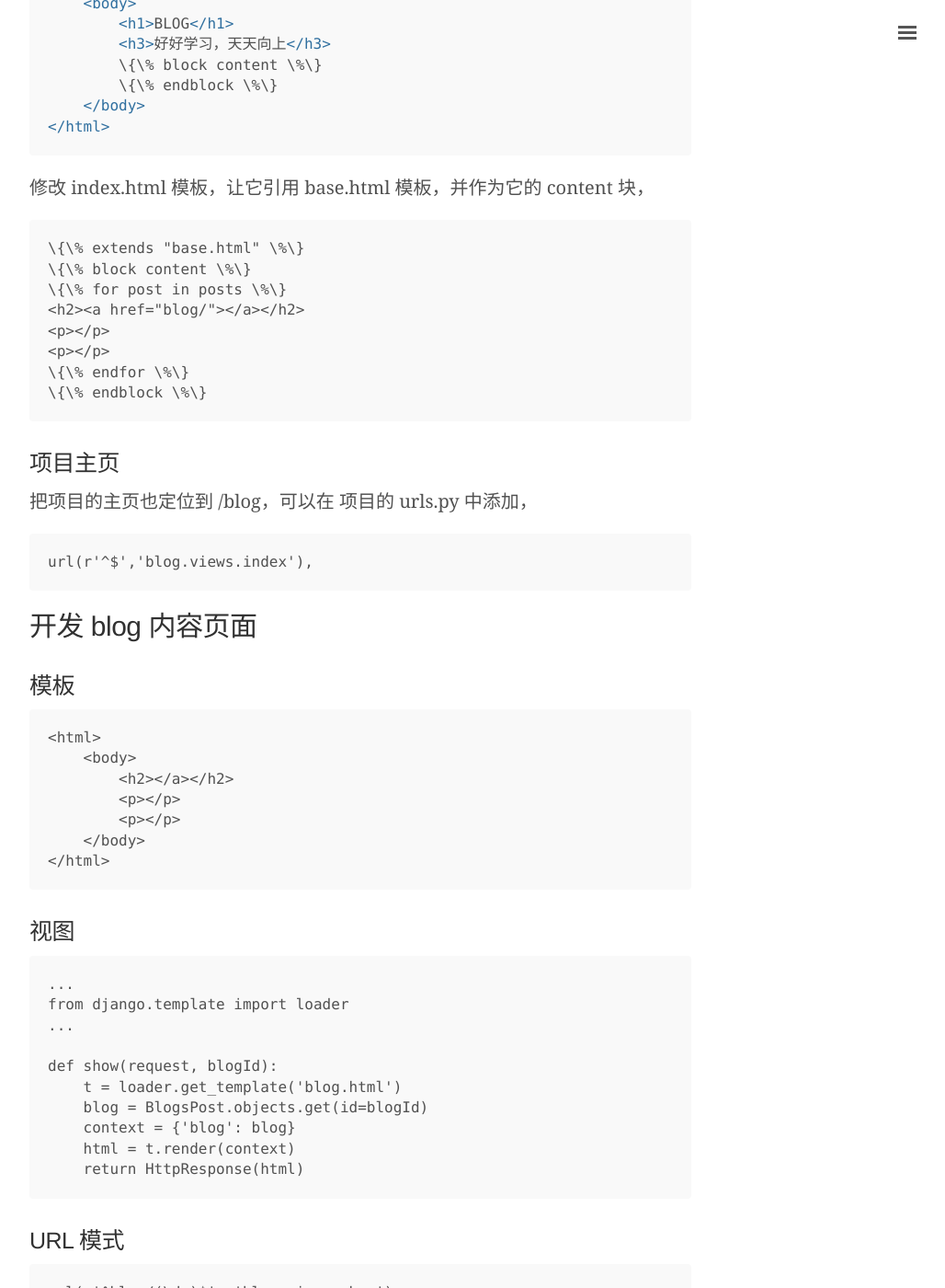
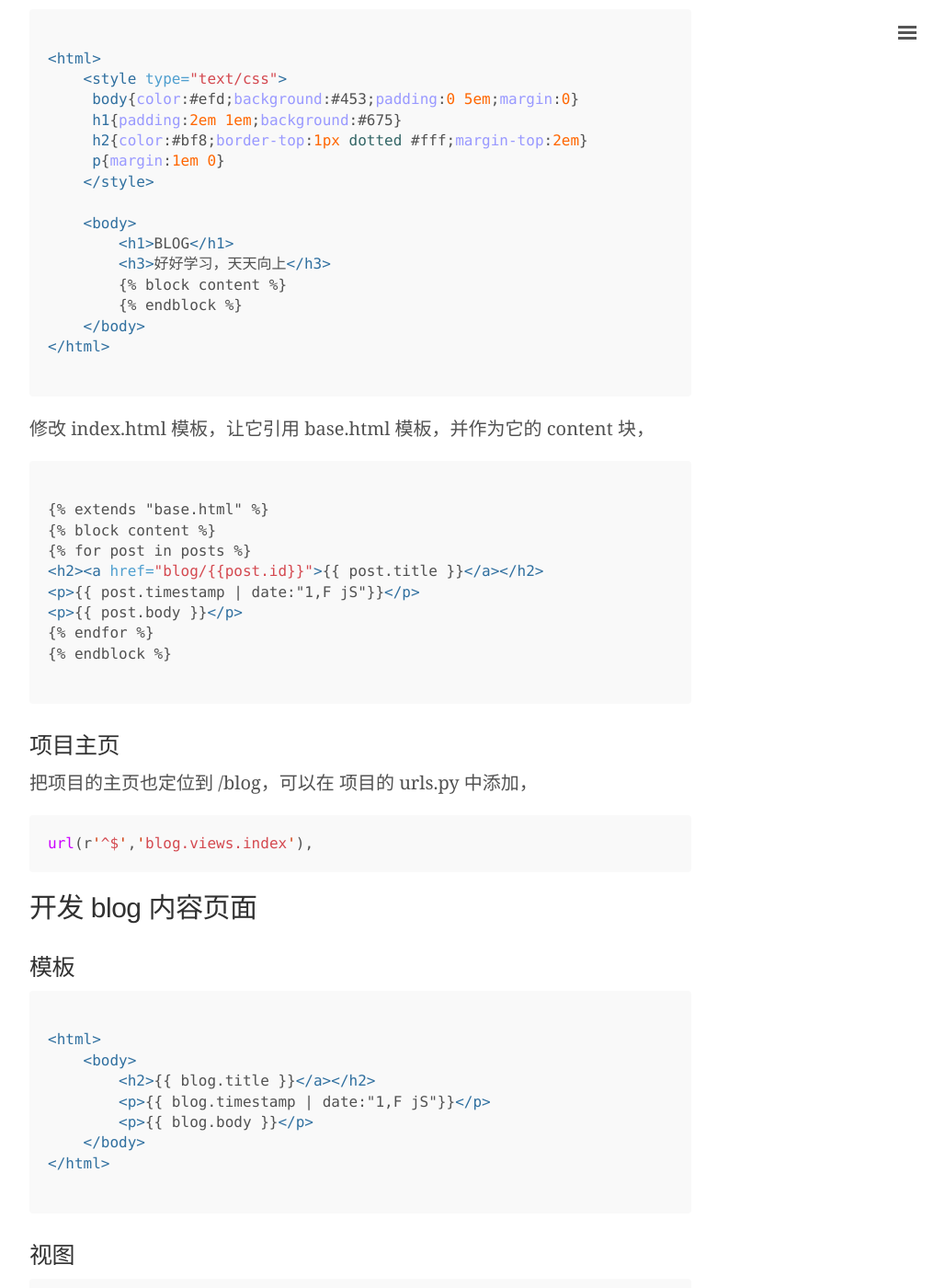
Before and after one commit to 0000-bigtree/0000-bigtree.github.io, a Jekyll site: the page built from _posts/2016-03-24-django-introduction.md, in a window 1280 px wide and 1400 px high, scrolled down 9961 px. Shown: the whole window at 92% size, without its empty margins (248-1276 px from the left). Built offline with Jekyll 4.4.1, drawn with Linux system fonts in a browser that asks for light colours; some of the changed text lies outside the part shown.

Commit message:
处理格式问题，模板的内容与liquid格式冲突了。

````diff
--- a/_posts/2016-03-24-django-introduction.md
+++ b/_posts/2016-03-24-django-introduction.md
@@ -127,15 +127,17 @@ WSGI(Web Server Gateway Interfac)，即 Django 项目与 Web 服务器的通信
 
 应用需要添加项目中，才能使用，项目才会把这个应用作为项目的一部分，进行管理，编辑 `django_first/settings.py`，在 `INSTALLED_APPS` 添加如下内容，
 
-    INSTALLED_APPS = [
-        'django.contrib.admin',
-        'django.contrib.auth',
-        'django.contrib.contenttypes',
-        'django.contrib.sessions',
-        'django.contrib.messages',
-        'django.contrib.staticfiles',
-        'blog', # 新增加的应用，上面是 Django 自带的应用
-    ]
+```python
+INSTALLED_APPS = [
+    'django.contrib.admin',
+    'django.contrib.auth',
+    'django.contrib.contenttypes',
+    'django.contrib.sessions',
+    'django.contrib.messages',
+    'django.contrib.staticfiles',
+    'blog', # 新增加的应用，上面是 Django 自带的应用
+]
+```
 
 # 应用目录介绍
 
@@ -159,23 +161,27 @@ Django 自带了后台管理的应用(django.contrib.admin)，这个应用也需
 
 在上面创建的 blog 应用中创建一个最简单的页面，首先编辑 `blog/views.py`，变成如下代码，
 
-    from django.shortcuts import render
-    from django.http import HttpResponse
+```python
+from django.shortcuts import render
+from django.http import HttpResponse
 
-    # Create your views here.
+# Create your views here.
 
-    def hello(request):
-        return HttpResponse('<html><body>Hello World!</body></html>')
+def hello(request):
+    return HttpResponse('<html><body>Hello World!</body></html>')
+```
 
 编辑项目中的 `django_first/urls.py`，添加 URL 映射，
 
-    from django.conf.urls import url
-    from django.contrib import admin
+```python
+from django.conf.urls import url
+from django.contrib import admin
 
-    urlpatterns = [
-        url(r'^admin/', admin.site.urls),
-        url(r'hello/', 'blog.views.hello'), # 新增的 blog 应用中的一个 URL 映射
-    ]
+urlpatterns = [
+    url(r'^admin/', admin.site.urls),
+    url(r'hello/', 'blog.views.hello'), # 新增的 blog 应用中的一个 URL 映射
+]
+```
 
 重新启动项目，即可查看结果，[http://127.0.0.1:8000/hello/](http://127.0.0.1:8000/hello/)，
 
@@ -205,16 +211,18 @@ Django 自带了后台管理的应用(django.contrib.admin)，这个应用也需
 
 打开 blog 应用目录下的 models.py，变成如下代码，
 
-    from django.db import models
-    from django.contrib import admin
+```python
+from django.db import models
+from django.contrib import admin
 
-    # Create your models here.
-    class BlogsPost(models.Model):
-        title = models.CharField(max_length = 150)
-        body = models.TextField()
-        timestamp = models.DateTimeField()
+# Create your models here.
+class BlogsPost(models.Model):
+    title = models.CharField(max_length = 150)
+    body = models.TextField()
+    timestamp = models.DateTimeField()
 
-    admin.site.register(BlogsPost)
+admin.site.register(BlogsPost)
+```
 
 ## 根据 model 创建数据迁移脚本
 
@@ -233,41 +241,51 @@ Django 自带了后台管理的应用(django.contrib.admin)，这个应用也需
 
 在 models.py 中添加，
 
-    ...
-    class BlogPostAdmin(admin.ModelAdmin):
-        list_display = ('title','timestamp')
+```python
+...
+class BlogPostAdmin(admin.ModelAdmin):
+    list_display = ('title','timestamp')
 
-    admin.site.register(BlogsPost,BlogPostAdmin)
-
+admin.site.register(BlogsPost,BlogPostAdmin)
+```
 ![blogpostadmin list 页面](/resources/img/2016-03-24-django-introduction/admin-blogpostadmin-lis.png)
 
 ## 开发 blog 主页面
+
 ### 创建模板
 
 在 blog 应用的 templates 目录下创建 index.html 模板文件，内容如下：
 
-    {% for post in posts %}
-    <h2>{{ post.title }}</h2>
-    <p>{{ post.timestamp }}</p>
-    <p>{{ post.body }}</p>
-    {% endfor%}
+```html
+{% raw %}
+{% for post in posts %}
+<h2>{{ post.title }}</h2>
+<p>{{ post.timestamp }}</p>
+<p>{{ post.body }}</p>
+{% endfor%}
+{% endraw %}
+```
 
 ### 创建视图方法
 
 修改 blog 应用的 views.py 为如下代码，
 
-    from django.shortcuts import render_to_response
-    from blog.models import BlogsPost
+```python
+from django.shortcuts import render_to_response
+from blog.models import BlogsPost
 
-    def index(request):
-        blog_list = BlogsPost.objects.all() # 获取数据库里面所拥有 BlogPost 对象
-        return render_to_response('index.html',{'posts':blog_list})
+def index(request):
+    blog_list = BlogsPost.objects.all() # 获取数据库里面所拥有 BlogPost 对象
+    return render_to_response('index.html',{'posts':blog_list})
+```
 
 ### 添加 URL 模式
 
 在项目的 urls.py 中添加 URL 映射如下，
 
-    url(r'^blog/$', 'blog.views.index'),
+```python
+url(r'^blog/$', 'blog.views.index'),
+```
 
 访问 [http://localhost:8000/blog/](http://localhost:8000/blog/)，可以看到如下的页面，
 
@@ -278,6 +296,7 @@ Django 自带了后台管理的应用(django.contrib.admin)，这个应用也需
 这个类似 rails 里面的布局，在 blog 应用的 templates 里添加 base.html 模板，内容如下，
 
 ~~~html
+{% raw %}
 <html>
     <style type="text/css">
      body{color:#efd;background:#453;padding:0 5em;margin:0}
@@ -289,58 +308,71 @@ Django 自带了后台管理的应用(django.contrib.admin)，这个应用也需
     <body>
         <h1>BLOG</h1>
         <h3>好好学习，天天向上</h3>
-        \{\% block content \%\}
-        \{\% endblock \%\}
+        {% block content %}
+        {% endblock %}
     </body>
 </html>
+{% endraw %}
 ~~~
 
 修改 index.html 模板，让它引用 base.html 模板，并作为它的 content 块，
 
-```
-\{\% extends "base.html" \%\}
-\{\% block content \%\}
-\{\% for post in posts \%\}
-<h2><a href="blog/{{post.id}}">{{  post.title }}</a></h2>
+```html
+{% raw %}
+{% extends "base.html" %}
+{% block content %}
+{% for post in posts %}
+<h2><a href="blog/{{post.id}}">{{ post.title }}</a></h2>
 <p>{{ post.timestamp | date:"1,F jS"}}</p>
 <p>{{ post.body }}</p>
-\{\% endfor \%\}
-\{\% endblock \%\}
+{% endfor %}
+{% endblock %}
+{% endraw %}
 ```
 
 ### 项目主页
 
 把项目的主页也定位到 /blog，可以在 项目的 urls.py 中添加，
 
-    url(r'^$','blog.views.index'),
+```python
+url(r'^$','blog.views.index'),
+```
 
 ## 开发 blog 内容页面
+
 ### 模板
 
-    <html>
-        <body>
-            <h2>{{ blog.title }}</a></h2>
-            <p>{{ blog.timestamp | date:"1,F jS"}}</p>
-            <p>{{ blog.body }}</p>
-        </body>
-    </html>
+```html
+{% raw %}
+<html>
+    <body>
+        <h2>{{ blog.title }}</a></h2>
+        <p>{{ blog.timestamp | date:"1,F jS"}}</p>
+        <p>{{ blog.body }}</p>
+    </body>
+</html>
+{% endraw %}
+```
 
 ### 视图
+```python
+...
+from django.template import loader
+...
 
-    ...
-    from django.template import loader
-    ...
-
-    def show(request, blogId):
-        t = loader.get_template('blog.html')
-        blog = BlogsPost.objects.get(id=blogId)
-        context = {'blog': blog}
-        html = t.render(context)
-        return HttpResponse(html)
+def show(request, blogId):
+    t = loader.get_template('blog.html')
+    blog = BlogsPost.objects.get(id=blogId)
+    context = {'blog': blog}
+    html = t.render(context)
+    return HttpResponse(html)
+```
 
 ### URL 模式
 
-    url(r'^blog/(\d+)$', 'blog.views.show'),
+```python
+url(r'^blog/(\d+)$', 'blog.views.show'),
+```
 
 # 参考链接
 
````
